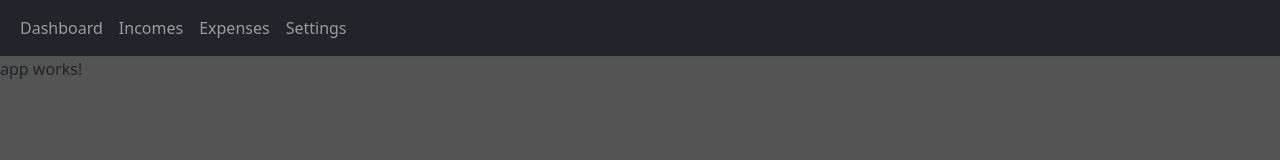
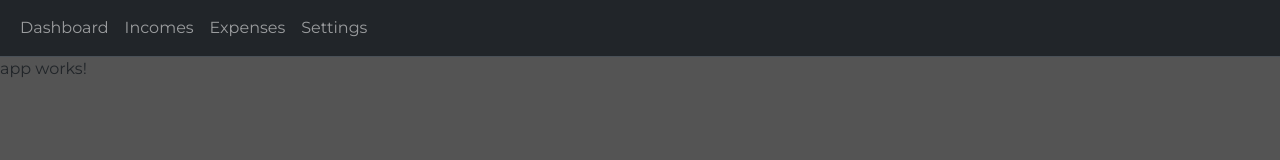
Before and after one commit to davidsilva1997/ng-money-flow-tracker, an Angular app: page / in a window 1280 px wide. Shown: the top 160 px of the page. Built offline with nearby package versions, Linux system fonts and the light colour scheme.

Commit message:
Change font-family

```diff
--- a/src/app/app.component.css
+++ b/src/app/app.component.css
@@ -1,3 +1,4 @@
 body {
     background-color: #545454;
+    font-family: 'Montserrat';
 }
--- a/src/styles.css
+++ b/src/styles.css
@@ -1 +1,7 @@
 /* You can add global styles to this file, and also import other style files */
+@font-face {
+    font-family: 'Montserrat';
+    src: url('assets/fonts/Montserrat-VariableFont_wght.ttf');
+    font-weight: normal;
+    font-style: normal;
+}
```
Also changed, not shown: src/assets/fonts/Montserrat-Italic-VariableFont_wght.ttf (added), src/assets/fonts/Montserrat-VariableFont_wght.ttf (added).
